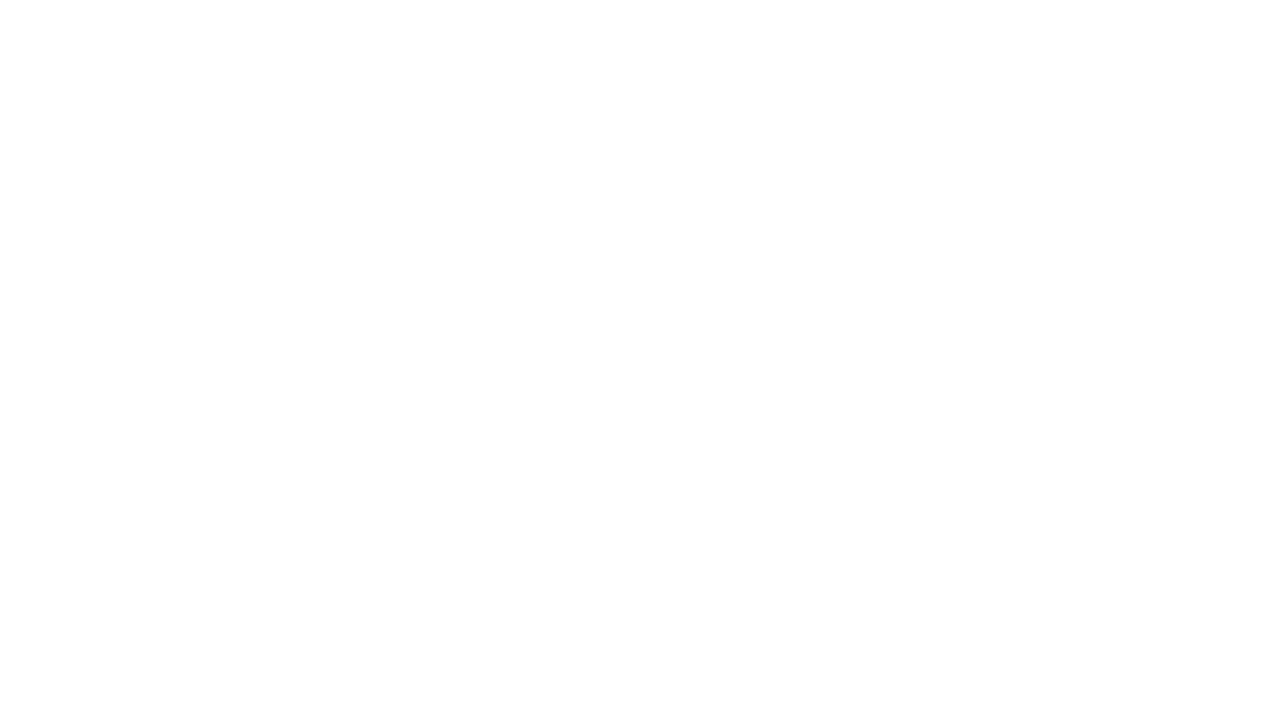
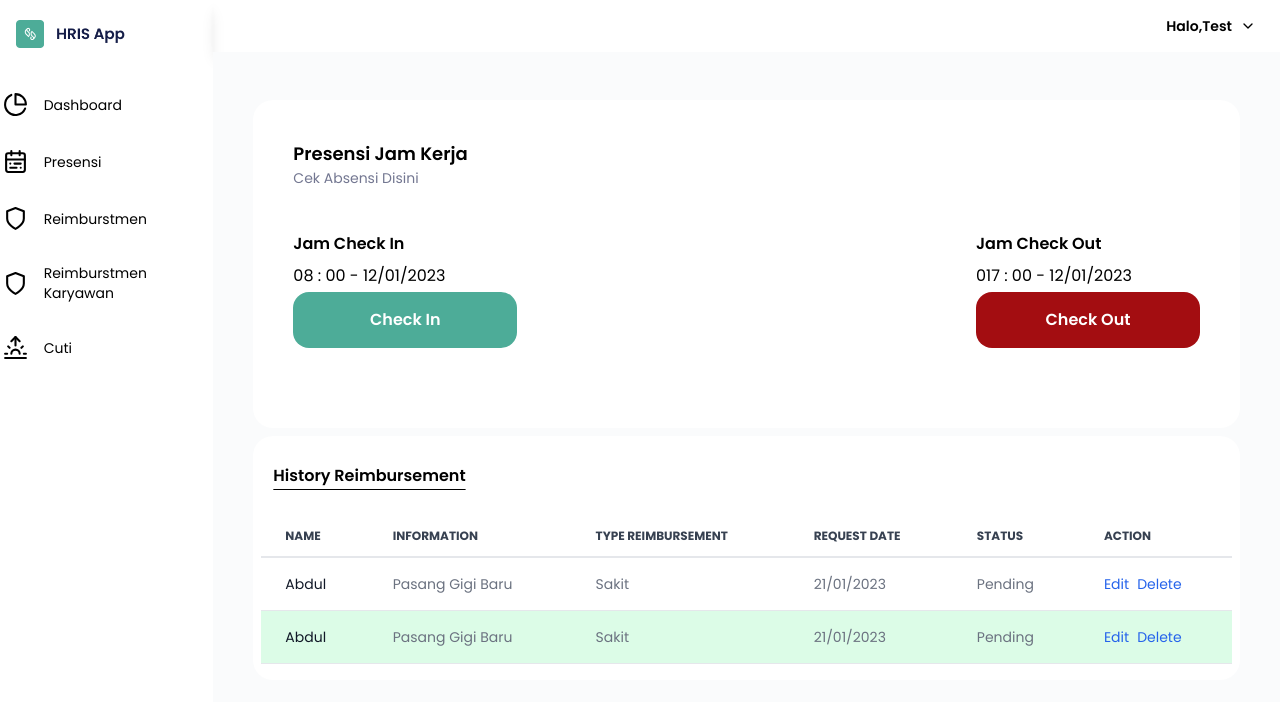
Before and after one commit to projectKel1/fe-web, a React (Vite) app: page /attendance-manager in a window 1280 px wide. Before the commit this address had no page. Shown: the top 702 px of the page. Built offline with nearby package versions, Linux system fonts and the light colour scheme; the HTML template or start-up script is replaced by a standard one.

Commit message:
feat: slicing dashboard and attendance

```diff
--- a/src/app.tsx
+++ b/src/app.tsx
@@ -1,9 +1,10 @@
 import { BrowserRouter, Route, Routes } from 'react-router-dom';
 import Layout from './components/layout';
-import Dashboard from './pages/dashboard/dashboardManager';
 import Landing from './pages/landing/landing';
 import Login from './pages/login/login';
 import { Toaster } from 'react-hot-toast';
+import DashboardManager from './pages/dashboard/dashboardManager';
+import AttandanceManager from './pages/attendance/attandanceManager';
 
 function App() {
   return (
@@ -14,7 +15,8 @@ function App() {
           <Route path="/" element={<Landing />} />
           <Route path="/login" element={<Login />} />
           <Route path="/" element={<Layout />}>
-            <Route path="/dashboard" element={<Dashboard />} />
+            <Route path="/dashboard-manager" element={<DashboardManager />} />
+            <Route path="/attendance-manager" element={<AttandanceManager />} />
           </Route>
         </Routes>
       </BrowserRouter>
--- /dev/null
+++ b/src/components/button.tsx
@@ -0,0 +1,13 @@
+interface Button {
+    textBtn: string
+    color: string
+}
+const Button: React.FC<Button> = ({ textBtn,color }) => {
+    return (
+        <button className={`${color} px-10 py-4  hover:shadow-lg hover:text-opacity-90 font-semibold text-white rounded-btn w-56 flex justify-center items-center`}>
+            {textBtn}
+        </button>
+    )
+}
+
+export default Button
--- /dev/null
+++ b/src/components/cardAttendance.tsx
@@ -0,0 +1,47 @@
+import Button from "./button"
+
+const CardAttendance = () => {
+    return (
+        <div className="rounded-cardBase bg-white w-full p-10">
+            <div>
+                <h1 className="font-semibold text-lg">
+                    Presensi Jam Kerja
+                </h1>
+                <p className="text-subTitle font-medium text-sm">
+                    Cek Absensi Disini
+                </p>
+            </div>
+            <div className="py-10 flex flex-wrap justify-between">
+                <div>
+                    <div className="py-1">
+                        <h1 className="font-semibold">Jam Check In</h1>
+                    </div>
+                    <div className="py-1">
+                        <span className="font-medium">
+                            08 : 00 - 12/01/2023
+                        </span>
+                    </div>
+                    <div>
+                        <Button textBtn="Check In" color="bg-bgBtn" />
+                    </div>
+                </div>
+                <div>
+                    <div className="py-1">
+                        <h1 className="font-semibold">Jam Check Out</h1>
+                    </div>
+                    <div className="py-1">
+                        <span className="font-medium">
+                            017 : 00 - 12/01/2023
+                        </span>
+                    </div>
+                    <div>
+                        <Button textBtn="Check Out" color="bg-bgBtnRed" />
+                    </div>
+                </div>
+
+            </div>
+        </div>
+    )
+}
+
+export default CardAttendance
--- /dev/null
+++ b/src/components/cardDash.tsx
@@ -0,0 +1,24 @@
+interface CardDash {
+    tittle: string
+    count: string
+    icons: any
+}
+const CardDash: React.FC<CardDash> = ({ tittle, count, icons }) => {
+    return (
+        <div className="w-72 h-52 shadow-lg rounded-xl">
+            <div className="px-8 py-4 bg-bgCard rounded-t-xl flex justify-between items-center">
+                <div>{tittle}</div>
+                <div>
+                    {icons}
+                </div>
+            </div>
+            <div className="flex justify-center h-1/2 items-center">
+                <span className="font-semibold text-2xl">
+                    {count}
+                </span>
+            </div>
+        </div>
+    )
+}
+
+export default CardDash
--- a/src/components/layout.tsx
+++ b/src/components/layout.tsx
@@ -4,7 +4,7 @@ import Navbar from "./navbar";
 const Layout = () => {
     return (
         <div className="flex">
-            <div className="flex shadow-lg flex-col w-1/5">
+            <div className="flex shadow-lg flex-col w-1/6">
                 <Sidebar />
             </div>
             <div className="w-full flex flex-col">
--- /dev/null
+++ b/src/components/table.tsx
@@ -0,0 +1,78 @@
+const Table = () => {
+    return (
+        <div>
+            <div className="relative overflow-x-auto">
+                <table className="w-full text-sm text-left text-gray-500">
+                    <thead className="text-xs text-gray-700 uppercase border-b-2">
+                        <tr>
+                            <th scope="col" className="px-6 py-3">
+                                Name
+                            </th>
+                            <th scope="col" className="px-6 py-3">
+                                information
+                            </th>
+                            <th scope="col" className="px-6 py-3">
+                                Type Reimbursement
+                            </th>
+                            <th scope="col" className="px-6 py-3">
+                                Request Date
+                            </th>
+                            <th scope="col" className="px-6 py-3">
+                                Status
+                            </th>
+                            <th scope="col" className="px-6 py-3">
+                                Action
+                            </th>
+                        </tr>
+                    </thead>
+                    <tbody>
+                        <tr className="bg-white border-b ">
+                            <th scope="row" className="px-6 py-4 font-medium text-gray-900 whitespace-nowrap">
+                                Abdul
+                            </th>
+                            <td className="px-6 py-4">
+                                Pasang Gigi Baru
+                            </td>
+                            <td className="px-6 py-4">
+                                Sakit
+                            </td>
+                            <td className="px-6 py-4">
+                                21/01/2023
+                            </td>
+                            <td className="px-6 py-4">
+                                Pending
+                            </td>
+                            <td className="px-6 py-4 flex gap-2">
+                                <a href="#" className="font-medium text-blue-600  hover:underline">Edit</a>
+                                <a href="#" className="font-medium text-blue-600  hover:underline">Delete</a>
+                            </td>
+                        </tr>
+                        <tr className="border-b bg-bgCard">
+                            <th scope="row" className="px-6 py-4 font-medium text-gray-900 whitespace-nowrap">
+                                Abdul
+                            </th>
+                            <td className="px-6 py-4">
+                                Pasang Gigi Baru
+                            </td>
+                            <td className="px-6 py-4">
+                                Sakit
+                            </td>
+                            <td className="px-6 py-4">
+                                21/01/2023
+                            </td>
+                            <td className="px-6 py-4">
+                                Pending
+                            </td>
+                            <td className="px-6 py-4 flex gap-2">
+                                <a href="#" className="font-medium text-blue-600  hover:underline">Edit</a>
+                                <a href="#" className="font-medium text-blue-600  hover:underline">Delete</a>
+                            </td>
+                        </tr>
+                    </tbody>
+                </table>
+            </div>
+        </div>
+    )
+}
+
+export default Table
--- a/src/pages/attendance/attandanceManager.tsx
+++ b/src/pages/attendance/attandanceManager.tsx
@@ -1,6 +1,23 @@
+import CardAttendance from "../../components/cardAttendance"
+import Table from "../../components/table"
+
 const AttandanceManager = () => {
     return (
-        <div>AttandanceManager</div>
+        <div className="p-10 h-full bg-bgMain">
+            <div className="py-2">
+                <CardAttendance />
+            </div>
+            <div className="py-2 w-full bg-white rounded-cardBase">
+                <div className="p-5">
+                    <h1 className="font-semibold underline-offset-8 underline">
+                        History Reimbursement
+                    </h1>
+                </div>
+                <div className="p-2">
+                    <Table />
+                </div>
+            </div>
+        </div>
     )
 }
 
--- a/src/pages/dashboard/dashboardManager.tsx
+++ b/src/pages/dashboard/dashboardManager.tsx
@@ -1,15 +1,23 @@
-import toast from "react-hot-toast"
+import { LuActivity } from "react-icons/lu"
+import CardDash from "../../components/cardDash"
 
 const DashboardManager = () => {
-function test(){
-  toast.success('Hai')
-}
   return (
     <section className="p-10">
-      <div className="text-bgBtn">DashboardManager</div>
-      <button className="bg-bgBtn hover:bg-hoverBtn" onClick={()=> test()}>
-        Click me
-      </button>
+      <div>
+        <h1 className="font-semibold text-lg">
+          Selamat Datang, Anda Login Sebagai HR
+        </h1>
+      </div>
+      <div className="flex flex-wrap gap-10 py-4">
+        <CardDash tittle="Jumlah Cuti Bulan ini" count="56" icons={<LuActivity/> }/>
+        <CardDash tittle="Target Bulan ini" count="90" icons={<LuActivity/> }/>
+        <CardDash tittle="Request Cuti Bawahan" count="5" icons={<LuActivity/> }/>
+        <CardDash tittle="Request Cuti Karyawan" count="5" icons={<LuActivity/> }/>
+        <CardDash tittle="Cuti" count="0" icons={<LuActivity/> }/>
+        <CardDash tittle="Reimburstment" count="1" icons={<LuActivity/> }/>
+        <CardDash tittle="Request Reimburstment" count="2" icons={<LuActivity/> }/>
+      </div>
     </section>
   )
 }
--- a/tailwind.config.js
+++ b/tailwind.config.js
@@ -11,10 +11,16 @@ export default {
       },
       colors: {
         bgBtn: '#4DAC98',
+        bgBtnRed: '#A30D11',
         bgCard: '#DCFCE7',
         bgMain: '#FAFBFC',
-        hoverBtn: '#3C8273'
+        hoverBtn: '#3C8273',
+        subTitle: '#737791'
       },
+      borderRadius: {
+        cardBase: '20px',
+        btn: '16px'
+      }
     },
   },
   plugins: [],
```
